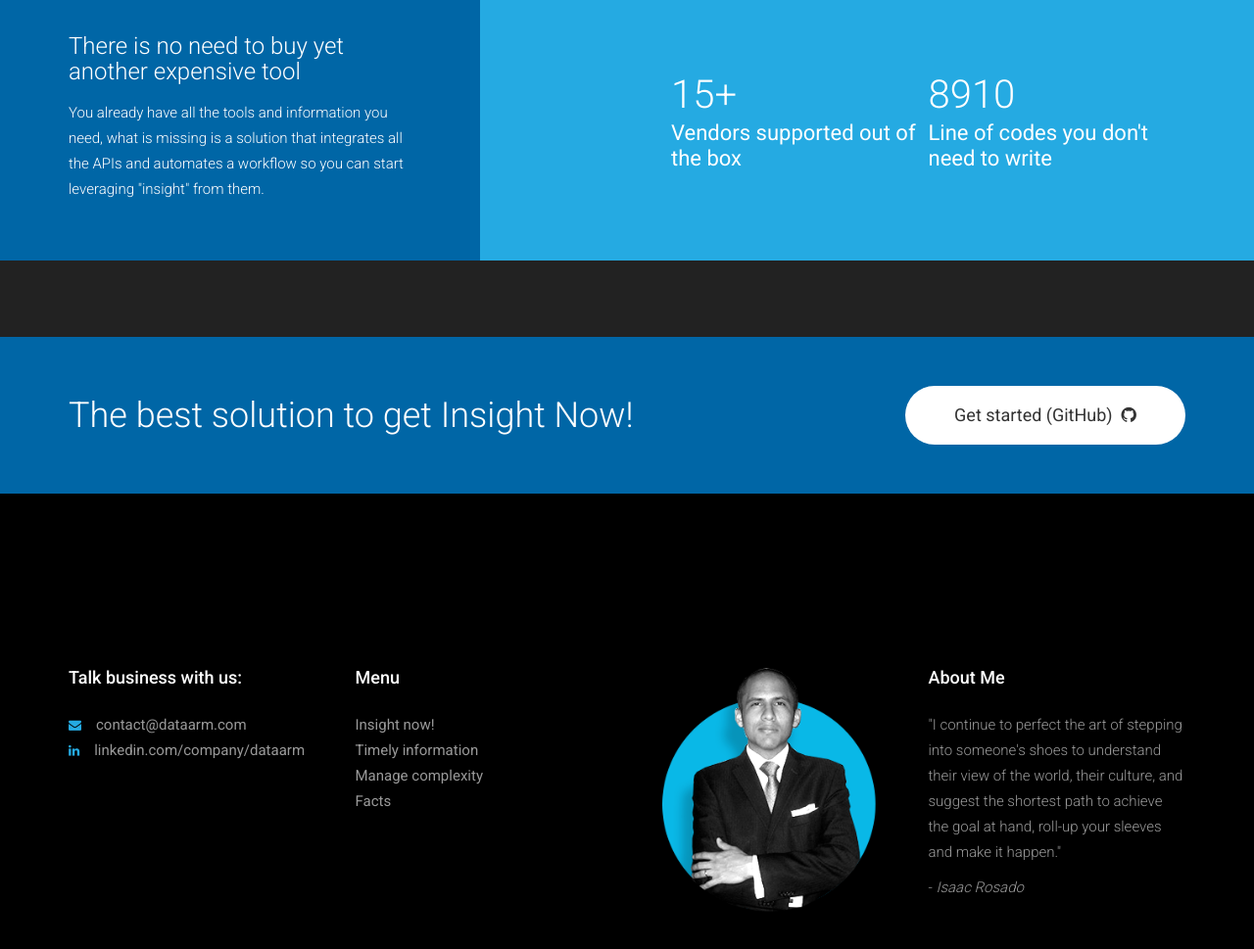
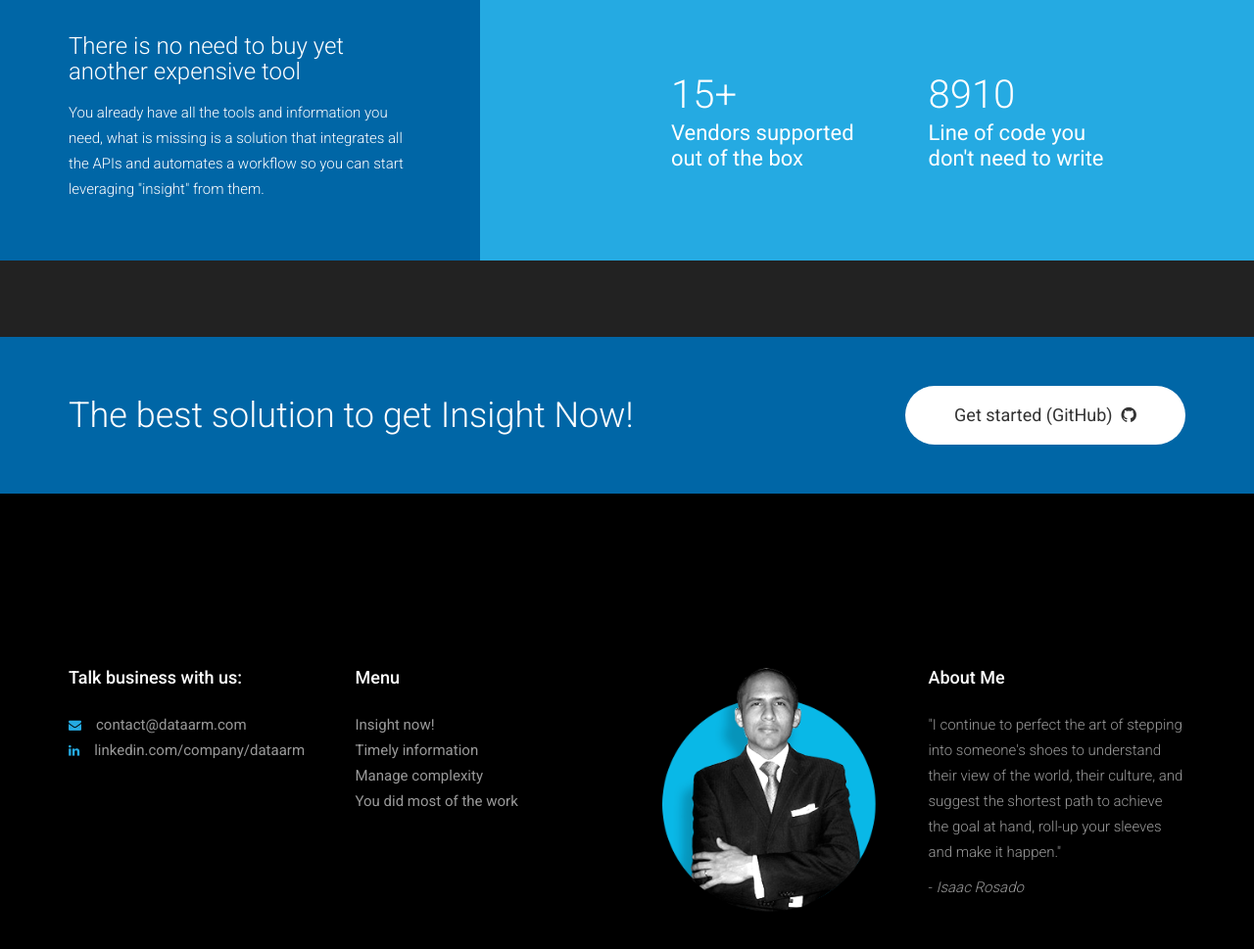
Before and after one commit to DataArm/dataarm.github.io, a plain HTML site: page index.html in a window 1280 px wide. Shown: the part 4420-5389 px from the top of the page at 98% size. Drawn offline with Linux system fonts and the light colour scheme.

Commit message:
Release candidate

```diff
--- a/index.html
+++ b/index.html
@@ -274,11 +274,11 @@
                   <div class="col-md-8 counter_col clearfix">
                       <div class="single_fact">
                           <div class="h1"><span class="count">8910</span></div>
-                          <span>Line of codes you don't need to write</span>
+                          <span>Line of code you<br>don't need to write</span>
                       </div>
                       <div class="single_fact">
                           <div class="h1"><span class="count">15</span>+</div>
-                          <span>Vendors supported out of the box</span>
+                          <span>Vendors supported<br>out of the box</span>
                       </div>
                   </div>
                 </div>
@@ -321,7 +321,7 @@
                       <li><a href="#welcome" data-scroll>Insight now!</a></li>
                       <li><a href="#timely" data-scroll>Timely information</a></li>
                       <li><a href="#complexity" data-scroll>Manage complexity</a></li>
-                      <li><a href="#fact" data-scroll>Facts</a></li>
+                      <li><a href="#fact" data-scroll>You did most of the work</a></li>
                     </ul>
                   </div>
                 </div>
```
